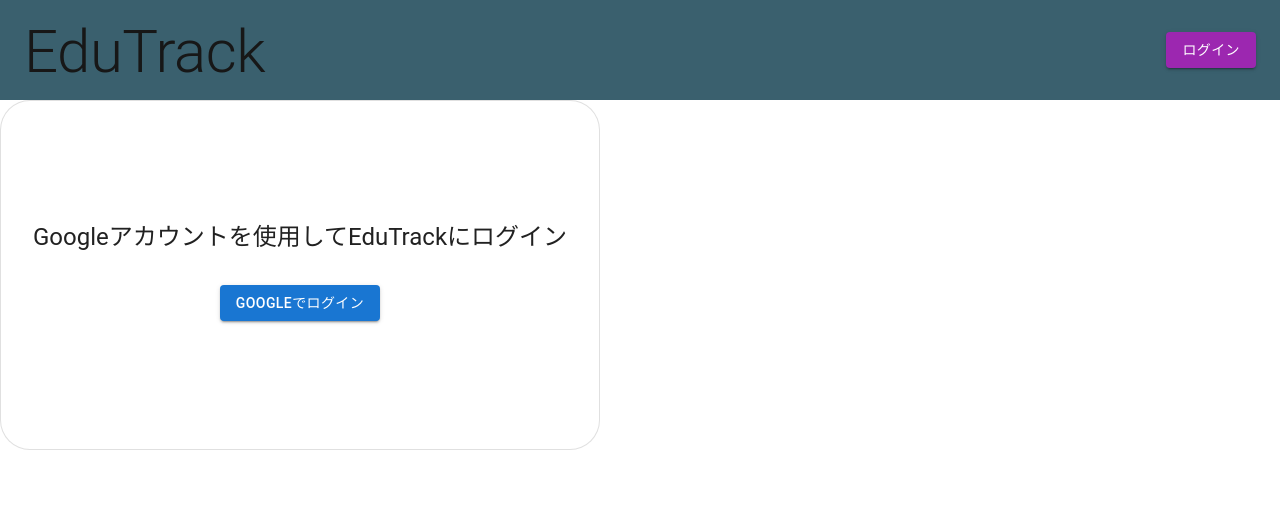
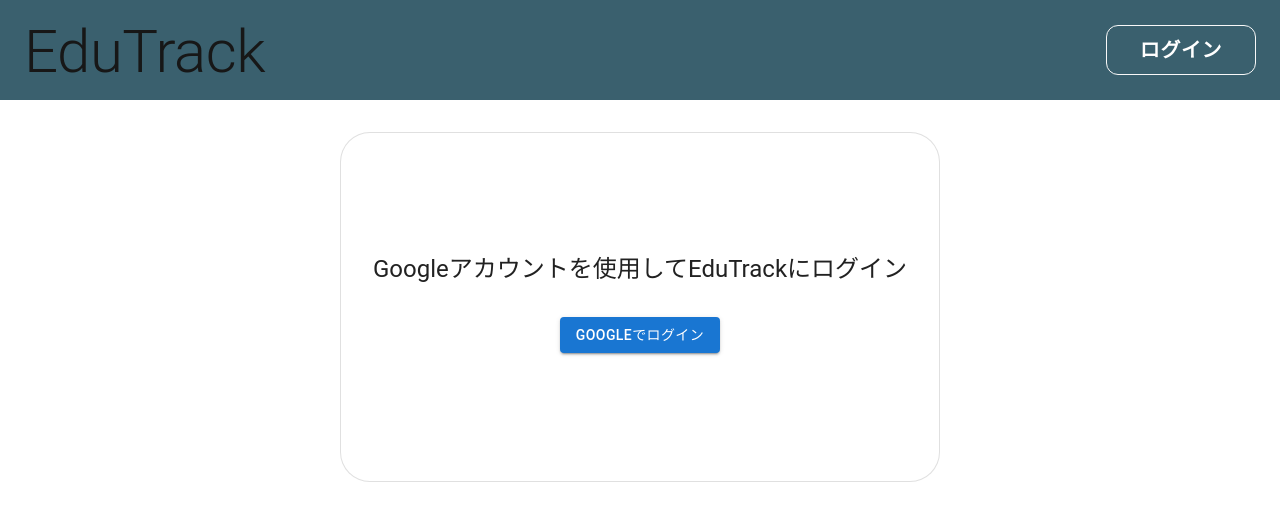
Before and after one commit to t4ni-XP/edutrack, a Next.js app: page / in a window 1280 px wide. Shown: the top 520 px of the page. Built offline with nearby package versions, Linux system fonts and the light colour scheme; no server answers.

Commit message:
feat: PrimaryButtonコンポーネントにボーダーのスタイルを追加し、HeaderとSignInで使用

```diff
--- a/src/app/_components/SignIn.tsx
+++ b/src/app/_components/SignIn.tsx
@@ -11,6 +11,8 @@
       <Card
         variant="outlined" // 枠線を表示
         sx={{
+          my: 4,
+          mx: "auto",
           width: 600,
           height: 350,
           borderRadius: "30px", // 角丸を30pxに
--- a/src/app/_components/ui/Header.tsx
+++ b/src/app/_components/ui/Header.tsx
@@ -3,6 +3,7 @@
 import { Avatar, Box, Button, Stack, Typography } from "@mui/material";
 import { signOut, useSession } from "next-auth/react";
 import { useAuthModal } from "@/components/auth/AuthModalContext";
+import PrimaryButton from "./PrimaryButton";
 
 export default function Header() {
   const { data: session, status } = useSession();
@@ -26,15 +27,11 @@
         <Box pr={3}>
           {authenticated ? (
             <Stack direction="row" spacing={1} alignItems="center">
-              <Avatar src={session.user?.image ?? undefined} alt={session.user?.name ?? "User"} />
-              <Button variant="outlined" color="inherit" onClick={() => signOut({ callbackUrl: "/" })}>
-                ログアウト
-              </Button>
+              {/* <Avatar src={session.user?.image ?? undefined} alt={session.user?.name ?? "User"} /> */}
+              <PrimaryButton label="ログアウト" borderColor="#F8F8F8" borderWidth={1} variant="outlined" onClick={() => signOut({ callbackUrl: "/" })}/>
             </Stack>
           ) : (
-            <Button variant="contained" color="secondary" onClick={openAuthModal}>
-              ログイン
-            </Button>
+            <PrimaryButton label="ログイン" variant="outlined" borderColor="#F8F8F8" borderWidth={1} onClick={openAuthModal} />
           )}
         </Box>
       </Stack>
--- a/src/app/_components/ui/PrimaryButton.tsx
+++ b/src/app/_components/ui/PrimaryButton.tsx
@@ -15,7 +15,13 @@
   textColor?: string;
   hoverBgColor?: string;
   external?: boolean;
-  // sx は ButtonProps 側に既に SxProps<Theme> で入ってるから追加不要
+  variant?: "text" | "outlined" | "contained";
+  // 追加：縁取り（ボーダー）
+  borderColor?: string;
+  borderWidth?: number | string; // 例: 2 or "2px"
+  borderStyle?: React.CSSProperties["borderStyle"]; // "solid" | "dashed" など
+  hoverBorderColor?: string;
+
   sx?: SxProps<Theme>;
 };
 
@@ -31,12 +37,19 @@
   external = false,
   startIcon,
   endIcon,
+  variant,
+  // 追加props
+  borderColor,
+  borderWidth,
+  borderStyle = "solid",
+  hoverBorderColor,
   sx,
   ...rest
 }: PrimaryButtonProps) {
   const hover = hoverBgColor ?? darken(bgColor, 0.08);
   const { type, ...restWithoutType } = rest;
-  const styles = {
+
+  const styles: SxProps<Theme> = {
     width,
     height,
     minWidth: width,
@@ -48,13 +61,23 @@
     fontWeight: 700,
     fontSize: 20,
     lineHeight: 1.2,
-    "&:hover": { bgcolor: hover },
     display: "inline-flex",
     alignItems: "center",
     justifyContent: "center",
     px: 2,
+
+    // ▼ ここで枠線を制御（指定があるときだけ反映）
+    ...(borderColor ? { borderColor } : {}),
+    ...(borderWidth ? { borderWidth } : {}),
+    ...(borderStyle ? { borderStyle } : {}),
+
+    "&:hover": {
+      bgcolor: hover,
+      ...(hoverBorderColor ? { borderColor: hoverBorderColor } : {}),
+    },
+
     ...sx,
-  } satisfies SxProps<Theme>;
+  };
 
   if (href) {
     return (
@@ -63,7 +86,7 @@
         href={href}
         target={external ? "_blank" : undefined}
         rel={external ? "noopener noreferrer" : undefined}
-        variant="contained"
+        variant={variant ?? "contained"}
         disableElevation
         startIcon={startIcon}
         endIcon={endIcon}
@@ -74,9 +97,10 @@
       </Button>
     );
   }
+
   return (
     <Button
-      variant="contained"
+      variant={variant ?? "contained"}
       disableElevation
       startIcon={startIcon}
       endIcon={endIcon}
```
